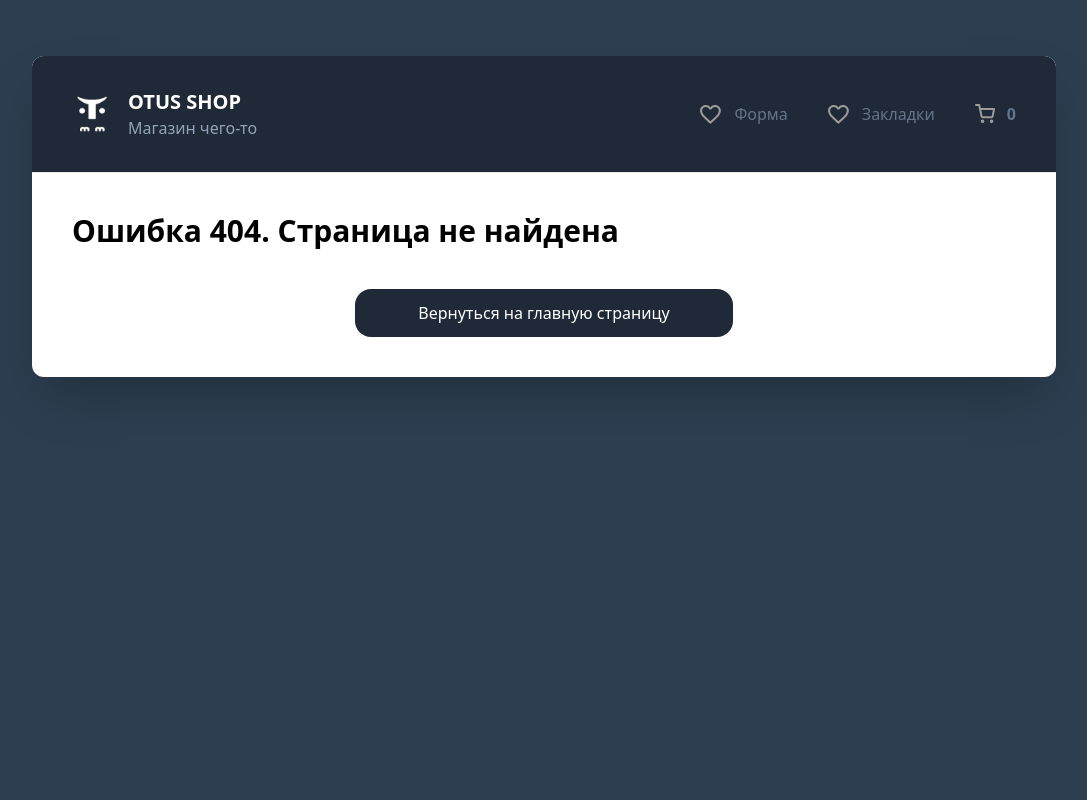
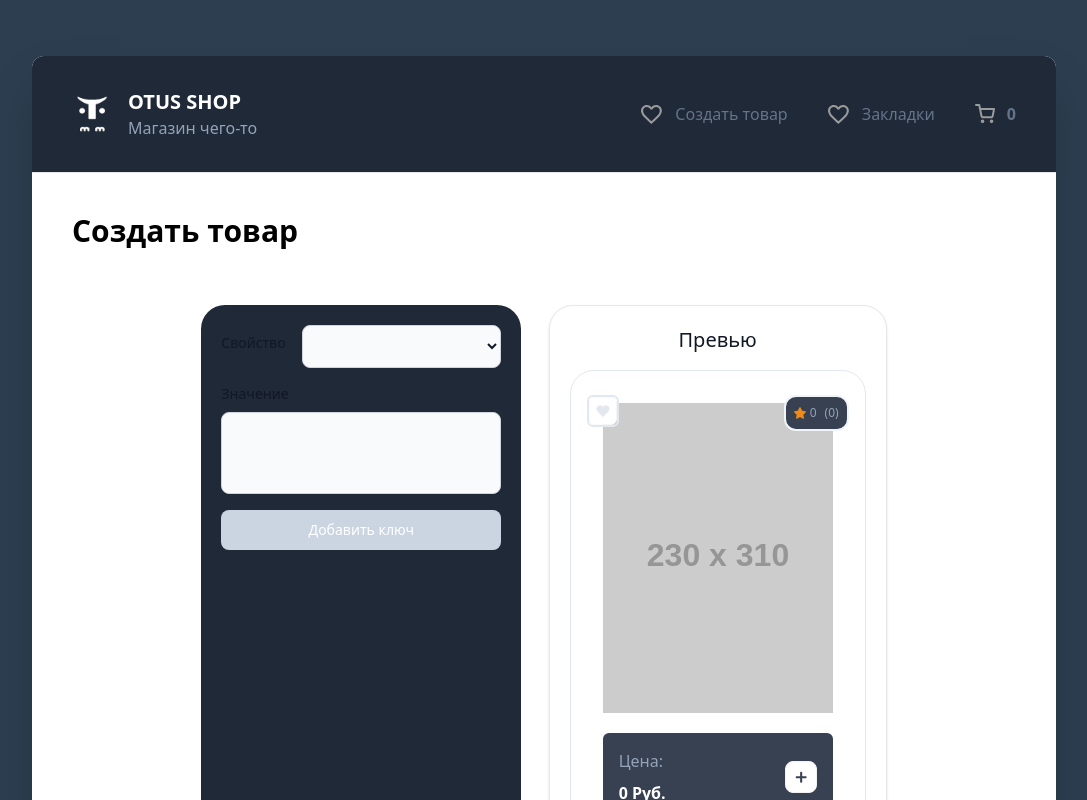
Before and after one commit to Bogrado/vue-otus-lesson-4, a Vue app: page /create-product in a window 1280 px wide. Before the commit this address had no page. Shown: the top 800 px of the page, without its empty margins (96-1183 px from the left). Built offline with nearby package versions, Linux system fonts and the light colour scheme.

Commit message:
I think it works

```diff
--- a/src/components/AppCard.vue
+++ b/src/components/AppCard.vue
@@ -7,8 +7,8 @@ import SvgChecked from '@/components/UI/svg/SvgChecked.vue'
 defineProps({
   item: {
     type: Object,
-    required: true
-  }
+    required: true,
+  },
 })
 
 defineEmits(['onClickAdd', 'onClickRemove'])
@@ -33,18 +33,18 @@ defineEmits(['onClickAdd', 'onClickRemove'])
               <svg-star class="mr-1 w-3 h-3" />
 
               <div>
-                <span>{{ item.rating.rate }}</span>
-                <span class="ml-2">({{ item.rating.count }})</span>
+                <span>{{ item.rating? item.rating.rate : 0 }}</span>
+                <span class="ml-2">({{item.rating? item.rating.count : 0 }})</span>
               </div>
             </div>
           </div>
         </div>
 
-        <img class="flex flex-grow flex-col" :src="item.image" alt="item" />
+        <img class="flex flex-grow flex-col" :src="item.image ? item.image : 'https://placehold.co/230x310'" alt="item" />
       </div>
 
       <div class="footer">
-        <p>{{ item.title }}</p>
+        <p class="line-clamp-1 text-ellipsis overflow-hidden">{{ item.title }}</p>
 
         <div
           class="flex justify-between items-center mt-5 bg-gray-700 p-4 rounded-md cursor-default"
--- a/src/components/TheHeader.vue
+++ b/src/components/TheHeader.vue
@@ -36,10 +36,10 @@ const OpenDrawer = () => {
 
     <ul class="flex items-center gap-10">
 
-      <router-link to="/form">
+      <router-link to="/create-product">
         <li class="flex items-center gap-3 text-slate-500 cursor-pointer hover:text-white">
           <svg-hearth />
-          <span>Форма</span>
+          <span>Создать товар</span>
         </li>
       </router-link>
 
--- /dev/null
+++ b/src/components/UI/AppCreateProductForm.vue
@@ -0,0 +1,72 @@
+<script setup>
+import AppButton from '@/components/UI/base/AppButton.vue'
+import { computed, ref } from 'vue'
+
+const props = defineProps({
+  item: {
+    type: Object,
+    required: true
+  }
+})
+
+const emit = defineEmits(['on-submit'])
+
+const contentType = ref('')
+const contentValue = ref('')
+const checkValueLength = computed(() => contentValue.value.length > 0)
+
+const onSubmitHandler = () => {
+  if (!checkValueLength.value) return
+  emit('on-submit', contentType.value, contentValue.value)
+  contentType.value = ''
+  contentValue.value = ''
+}
+
+</script>
+
+<template>
+  <form
+    @submit.prevent="onSubmitHandler"
+    class="bg-[#1F2937] p-5 rounded-3xl max-w-80">
+    <div class="flex gap-4 mb-4">
+      <div class="flex flex-row gap-4 w-full items-center">
+        <label
+          class="block mb-2 text-sm font-medium text-gray-900 dark:text-white"
+          for="type">Свойство</label>
+        <select
+          class="bg-gray-50 border border-gray-300 text-gray-900 text-sm rounded-lg focus:ring-blue-500 focus:border-blue-500 block w-full p-2.5 dark:bg-gray-700 dark:border-gray-600 dark:placeholder-gray-400 dark:text-white dark:focus:ring-blue-500 dark:focus:border-blue-500"
+          v-model="contentType"
+          id="type">
+          <option selected disabled value="default">Выберите тип</option>
+          <option
+            v-for="key of Object.keys(props.item)"
+            :key="key"
+            :value="key"
+          >
+            {{ key }}
+          </option>
+        </select>
+      </div>
+    </div>
+
+    <div class="flex flex-col gap-4 mb-4">
+      <div class="h-auto">
+        <label
+          class="block mb-2 text-sm font-medium text-gray-900 dark:text-white"
+          for="value">Значение</label>
+        <textarea
+          v-model="contentValue"
+          class=" resize-none shadow-sm bg-gray-50 border border-gray-300 text-gray-900 text-sm rounded-lg focus:ring-blue-500 focus:border-blue-500 block w-full p-2.5 dark:bg-gray-700 dark:border-gray-600 dark:placeholder-gray-400 dark:text-white dark:focus:ring-blue-500 dark:focus:border-blue-500 dark:shadow-sm-light"
+          id="value" rows="3"></textarea>
+      </div>
+      <app-button
+        class="text-white bg-blue-700 hover:bg-blue-800 focus:ring-4 focus:outline-none focus:ring-blue-300 font-medium rounded-lg text-sm px-5 py-2.5 text-center dark:bg-blue-600 dark:hover:bg-blue-700 dark:focus:ring-blue-800 disabled:bg-slate-300 disabled:cursor-not-allowed"
+        :disabled="!checkValueLength">Добавить ключ
+      </app-button>
+    </div>
+  </form>
+</template>
+
+<style scoped>
+
+</style>
--- a/src/components/UI/base/AppButton.vue
+++ b/src/components/UI/base/AppButton.vue
@@ -3,7 +3,7 @@
 </script>
 
 <template>
-  <button>
+  <button class="flex items-center justify-center">
     <slot></slot>
   </button>
 </template>
--- /dev/null
+++ b/src/pages/TheCreateProduct.vue
@@ -0,0 +1,62 @@
+<script setup>
+import AppMainHeader from '@/components/UI/base/AppMainHeader.vue'
+import { index } from '@/store'
+import { computed } from 'vue'
+import AppCard from '@/components/AppCard.vue'
+import AppCreateProductForm from '@/components/UI/AppCreateProductForm.vue'
+import AppButton from '@/components/UI/base/AppButton.vue'
+
+defineProps({
+  loadingStatus: {
+    type: Boolean,
+    default: false
+  }
+})
+
+const item = computed(() => index.getters.getItem)
+
+const createItemKey = (key, val) => {
+  index.commit('setItemKey', { key: key, value: val })
+}
+
+const createItem = () => {
+  index.dispatch('postItem', index.getters.getItem)
+}
+</script>
+
+<template>
+  <div class="flex flex-col gap-4">
+    <app-main-header
+      class=""
+    >Создать товар
+    </app-main-header>
+
+    <div class="flex gap-4 mt-10 flex-col md:flex-row md:justify-evenly w-3/4 mx-auto">
+      <app-create-product-form
+        class="flex-grow "
+        :item="item"
+        @on-submit="createItemKey"
+      />
+      <div class="flex flex-col preview p-5 border-gray-200 rounded-3xl border shadow items-center justify-center">
+        <app-main-header
+          class="text-center text-xl font-medium text-gray-900 mb-4"
+        >Превью
+        </app-main-header>
+        <app-card
+          class="max-w-80"
+          :item="item" />
+        <app-button
+          class=" w-1/2 mt-4 text-white bg-blue-700 hover:bg-blue-800 focus:ring-4 focus:outline-none focus:ring-blue-300 font-medium rounded-lg text-sm px-5 py-2.5 text-center dark:bg-blue-600 dark:hover:bg-blue-700 dark:focus:ring-blue-800 disabled:bg-slate-300 disabled:cursor-not-allowed"
+          @click="createItem">
+          Запостить товар
+        </app-button>
+      </div>
+
+
+    </div>
+  </div>
+</template>
+
+<style scoped>
+
+</style>
--- a/src/router/router.js
+++ b/src/router/router.js
@@ -14,6 +14,11 @@ export const router = createRouter(
         component: () => import('@/pages/TheFavorites.vue')
       },
       {
+        path: '/create-product',
+        name: 'create-product',
+        component: () => import('@/pages/TheCreateProduct.vue')
+      },
+      {
         path: '/:pathMatch(.*)*',
         name: 'not-found',
         component: () => import('@/pages/TheError.vue')
--- /dev/null
+++ b/src/store/createItem.js
@@ -0,0 +1,57 @@
+import axios from 'axios'
+
+export default {
+  state() {
+    return {
+      id: 0,
+      item: {
+        title: '',
+        price: 0,
+        description: '',
+        category: '',
+        image: ''
+      }
+    }
+  },
+  getters: {
+    getItem(state) {
+      return state.item
+    }
+  },
+  mutations: {
+    setItemKey(state, { key, value }) {
+      state.item[key] = value
+    },
+    setId(state, value) {
+      state.item.id = value
+    },
+
+
+
+    clearKeys(state) {
+      if (state.item.id)
+        this.commit('setId', 0)
+      for (let key in state.item) {
+        if (key === 'price')
+          this.commit('setItemKey', { key, value: 0 })
+        this.commit('setItemKey', { key, value: '' })
+      }
+    }
+  },
+  actions: {
+    async postItem({ commit }, item) {
+      commit('setId', Date.now())
+      try {
+        await axios.post('https://6452649f4b080307.mokky.dev/items', {
+          ...item,
+          id: item.id,
+          rating: { rate: 0, count: 0 }
+        })
+        commit('clearKeys')
+
+      } catch (error) {
+        console.log(error)
+      }
+    }
+  }
+}
--- a/src/store/index.js
+++ b/src/store/index.js
@@ -6,6 +6,7 @@ import sorting from '@/store/sorting.js'
 import search from '@/store/search.js'
 import cart from '@/store/cart.js'
 import createOrder from '@/store/createOrder.js'
+import createItem from '@/store/createItem.js'
 
 export const index = createStore({
   modules: {
@@ -15,6 +16,7 @@ export const index = createStore({
     sorting,
     search,
     cart,
-    createOrder
+    createOrder,
+    createItem
   }
 })
```
